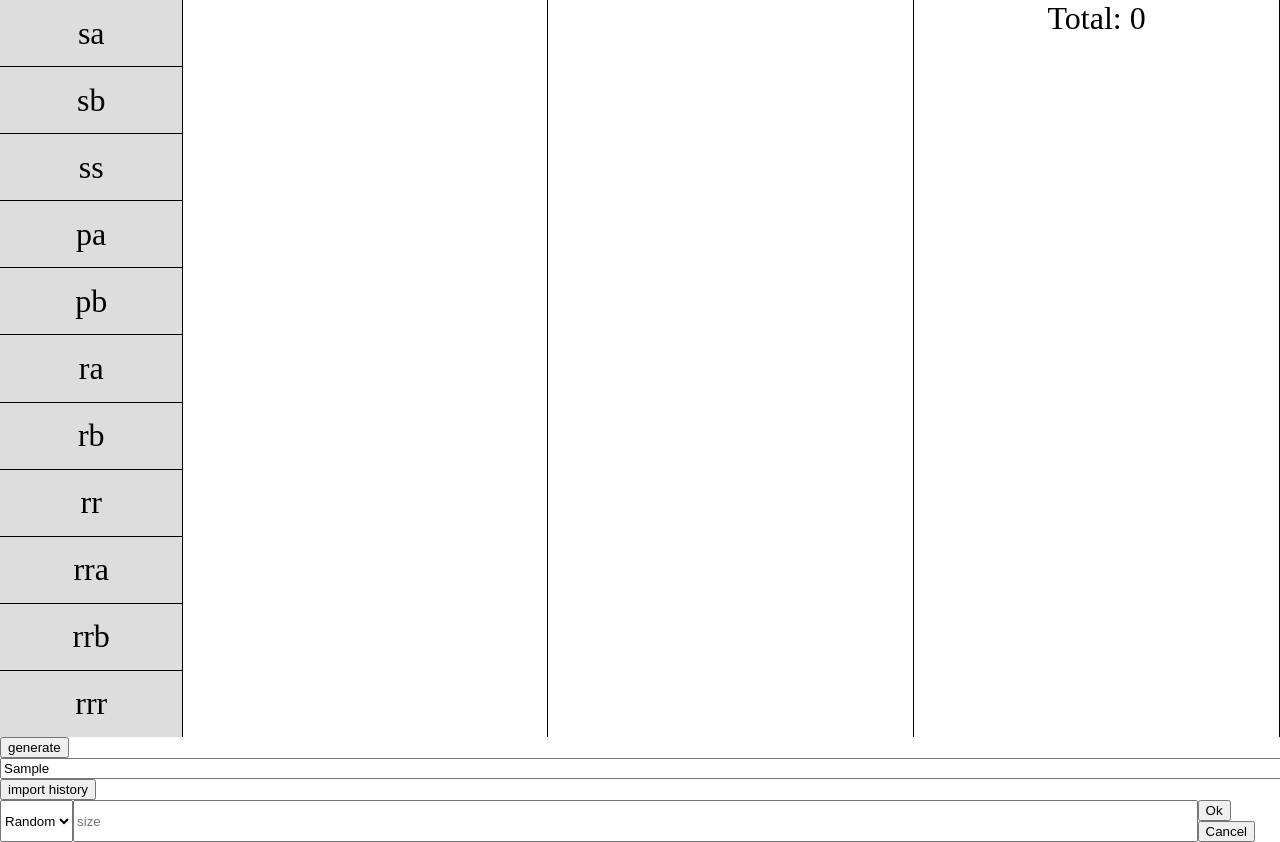
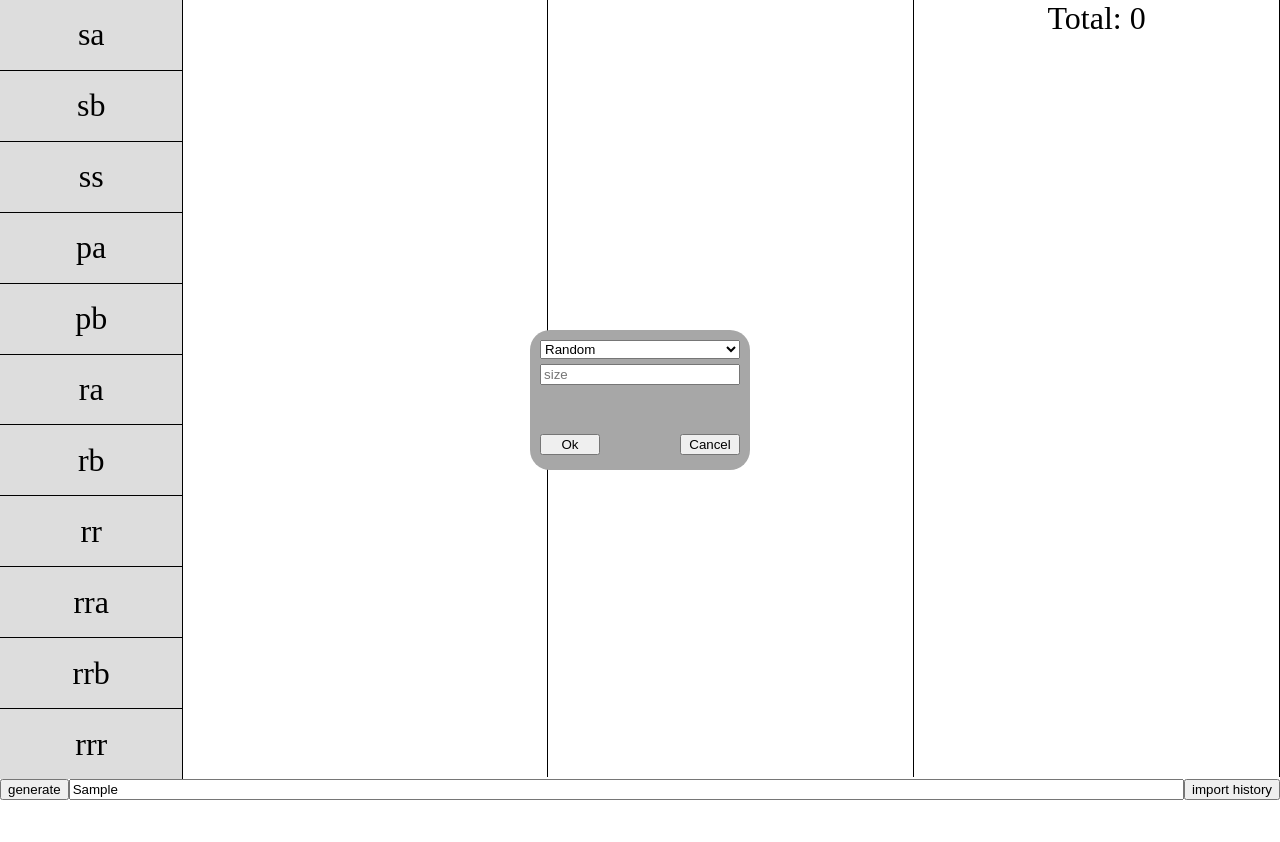
Before and after one commit to TheoGuerin64/push-swap-lab.github.io, a plain HTML site: page index.html in a window 1280 px wide. Both pictures are taken after typing "Sample" into the empty fields and a click on the button "generate". After the commit the page ends 800 px from the top, so only its background shows below. Drawn offline with Linux system fonts and the light colour scheme.

Commit message:
Add import history and generate

```diff
--- a/style.css
+++ b/style.css
@@ -67,6 +67,51 @@ main {
 }
 
 input {
-	width: 100%;
 	outline: none;
 }
+
+#input {
+	width: 100%;
+	display: flex;
+}
+
+#input input{
+	flex: 1;
+}
+
+#generate_popup {
+	display: none;
+	width: 200px;
+	height: 120px;
+	padding: 10px;
+	border-radius: 20px;
+	flex-direction: column;
+	background-color: rgb(167, 167, 167);
+	position: absolute;
+	top: calc(50% - 70px);
+	left: calc(50% - 110px);
+}
+
+#generate_popup * {
+	margin-bottom: 5px;
+}
+
+#generate_popup .range {
+	display: flex;
+}
+
+#generate_popup .range input {
+	width: 100%;
+}
+
+#generate_popup .buttons {
+	margin: 0;
+	flex: 1;
+	display: flex;
+	justify-content: space-between;
+	align-items: end;
+}
+
+#generate_popup .buttons button {
+	width: 60px;
+}
```
